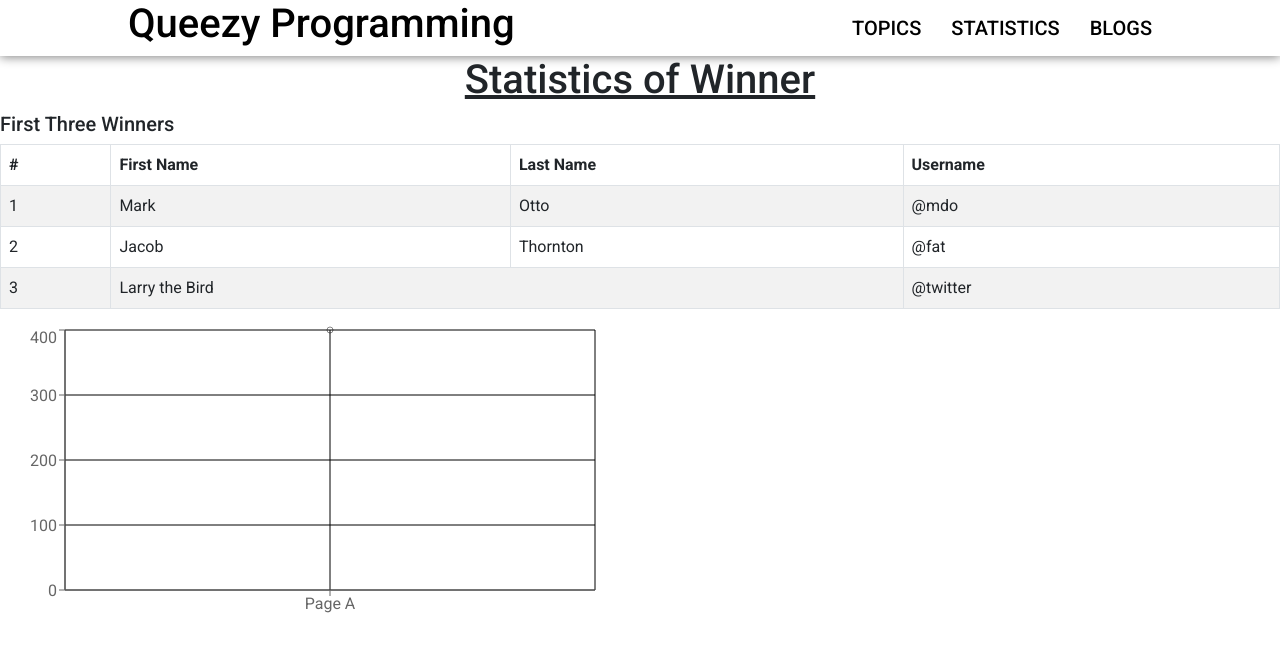
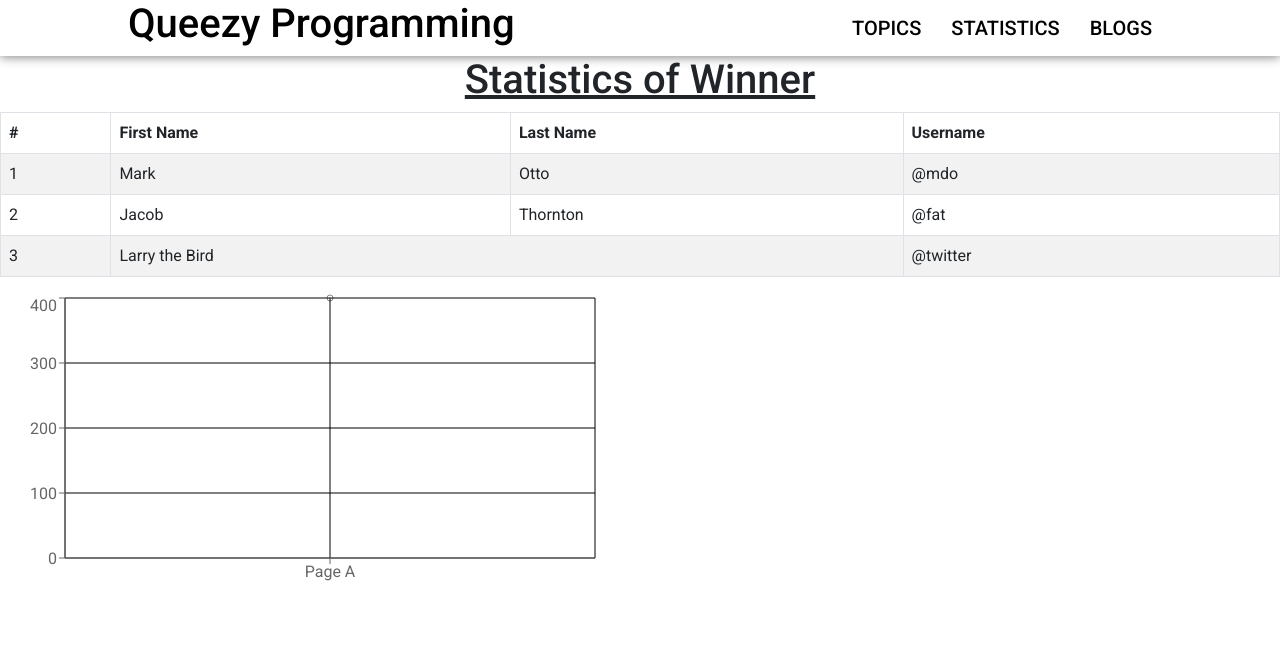
Before and after one commit to rafiulaanam/queezy-programming-a9, a React (Create React App) app: page /statistics in a window 1280 px wide. Shown: the top 652 px of the page. Built offline with nearby package versions, Linux system fonts and the light colour scheme.

Commit message:
update static

```diff
--- a/src/components/Statistics/Statistics.js
+++ b/src/components/Statistics/Statistics.js
@@ -8,7 +8,7 @@ const Statistics = () => {
         <div className='sta'>
            <h1 className='text-center'><u>Statistics of Winner</u></h1>
 
-           <h5>First Three Winners</h5>
+
            <Table striped bordered hover>
       <thead>
         <tr>
```
